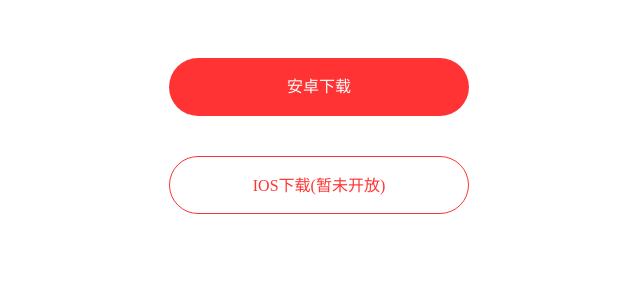
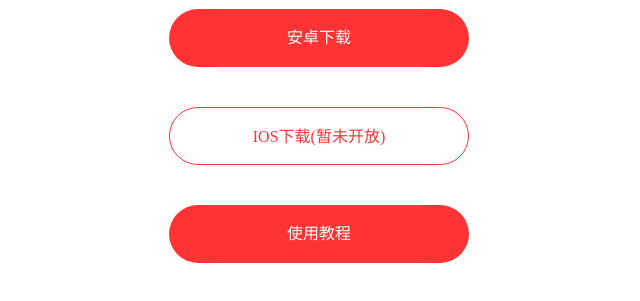
Before and after one commit to cutChives/cutChives.github.io, a plain HTML site: page index.html in a window 1280 px wide. Shown: the part 359-660 px from the top of the page, without its empty margins (321-961 px from the left). Drawn offline with Linux system fonts and the light colour scheme.

Commit message:
Add files via upload

```diff
--- a/index.html
+++ b/index.html
@@ -2,6 +2,7 @@
 <html lang="en">
 <head>
     <meta charset="UTF-8">
+    <meta name=viewport content="width=device-width,initial-scale=1,minimum-scale=1,maximum-scale=1,user-scalable=0">
     <title>GO Trader</title>
     <style>
         *, *::before, *::after{
@@ -85,6 +86,7 @@
         <img src="logo_go_trader.png" alt="" class="logo">
         <a href="go_trader.v1.0.4.apk">安卓下载</a>
         <a href="javascript:;">IOS下载(暂未开放)</a>
+        <a href="course.html">使用教程</a>
     </section>
 </body>
 </html>
```
